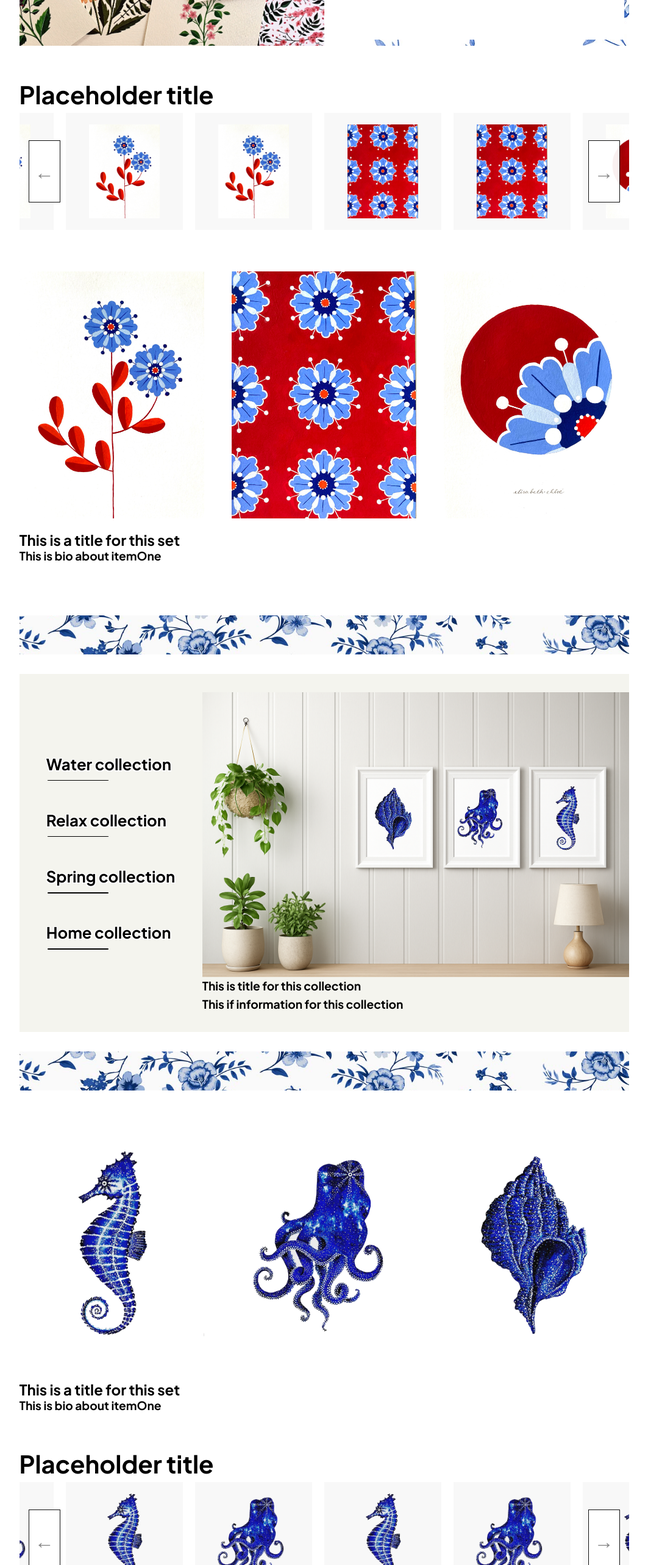
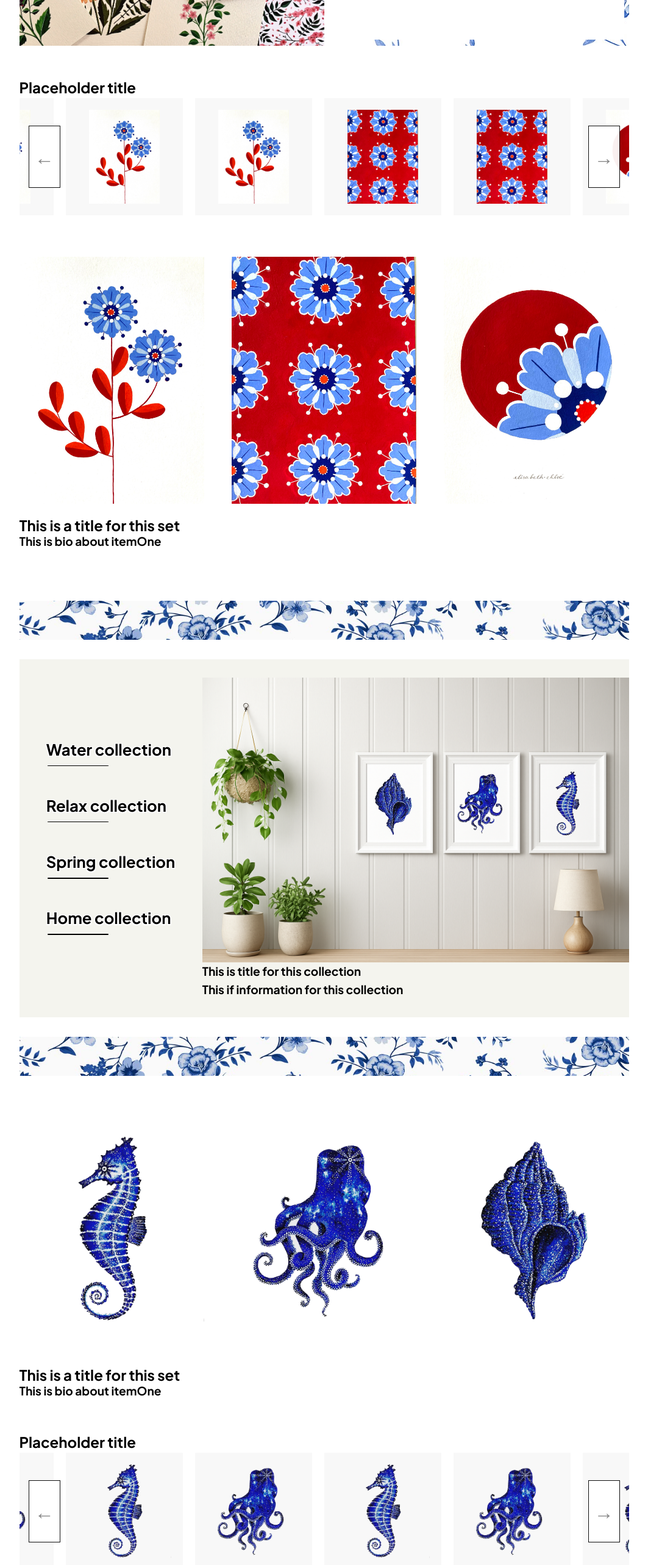
Before and after one commit to wellwe11/elliesWebsite, a React (Vite) app: page / in a window 1280 px wide. Shown: the part 1600-4166 px from the top of the page at 61% size, without its empty margins (101-1164 px from the left). Built offline with nearby package versions, Linux system fonts and the light colour scheme; a web font is replaced by a local one.

Commit message:
Minor update

```diff
--- a/src/App.jsx
+++ b/src/App.jsx
@@ -20,6 +20,9 @@ function App() {
 export default App;
 
 /** TODO LIST
+ *
+ * ** minor bug**
+ * Gallery sidebar(filter buttons) scale oddly when hovering/clicking. Fix
  *
  * ** TODO NOW! **
  * ------------------------------------------------
--- a/src/UI/UIComponents/BODY/gallery/filterSideBar/filterSideBar.jsx
+++ b/src/UI/UIComponents/BODY/gallery/filterSideBar/filterSideBar.jsx
@@ -13,7 +13,7 @@ const FilterSideBar = ({ dataKeys, handleFilter }) => {
         checked={category === objKey}
         onChange={() => handleFilter(objKey)}
       />
-      <h3 className={classes.filterText}>{objKey}</h3>
+      <h5 className={classes.filterText}>{objKey}</h5>
     </label>
   );
 
--- a/src/UI/UIComponents/BODY/mainPage/paintings/paintings.jsx
+++ b/src/UI/UIComponents/BODY/mainPage/paintings/paintings.jsx
@@ -67,7 +67,7 @@ const WheelImagesSection = ({ data }) => {
   return (
     <section className={classes.wheelImagesSection}>
       <div>
-        <h1>{"Placeholder title"}</h1>
+        <h5>{"Placeholder title"}</h5>
       </div>
       <WheelOfManyImages canQuickView={true} data={data} />
     </section>
--- a/src/UI/UIComponents/BODY/mainPage/prints/prints.jsx
+++ b/src/UI/UIComponents/BODY/mainPage/prints/prints.jsx
@@ -68,7 +68,7 @@ const WheelImagesSection = ({ data }) => {
   return (
     <section className={classes.wheelImagesSection}>
       <div>
-        <h1>{"Placeholder title"}</h1>
+        <h5>{"Placeholder title"}</h5>
       </div>
       <WheelOfManyImages canQuickView={true} data={data} />
     </section>
```
